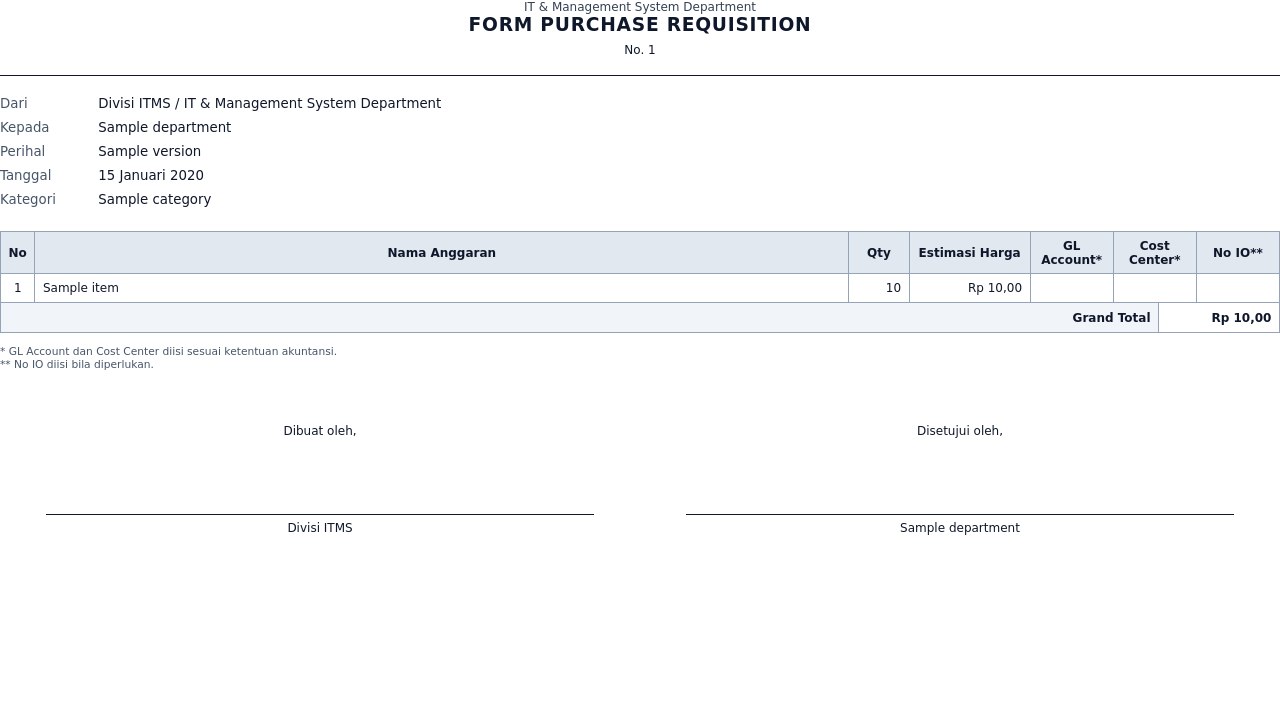
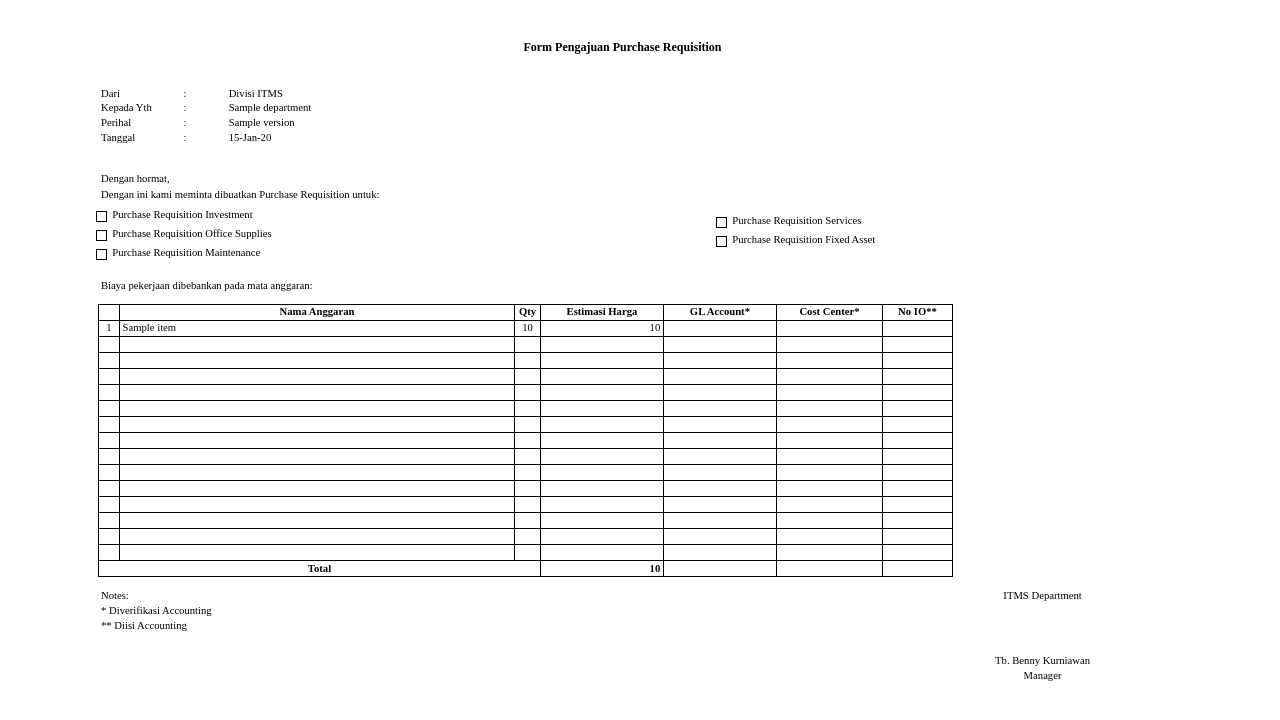
Before and after one commit to biankazahirra/itms-one, a Laravel app: template resources/views/documents/pr-pdf.blade.php in a window 1280 px wide. Shown: the top 720 px of the page. Run offline with Laravel 12, Linux system fonts and the light colour scheme; the template is opened without the code that fills it: most values are stand-ins (such as "Sample title", 1, 10 or a date in 2020); parts of the project's set-up code (start-up, migrations or seed data) failed here and were passed over.

Commit message:
fix: match PR PDF to approved form template

```diff
--- a/app/Services/PurchaseRequestPdfService.php
+++ b/app/Services/PurchaseRequestPdfService.php
@@ -43,7 +43,7 @@ class PurchaseRequestPdfService
 
         $dompdf = new Dompdf(['isRemoteEnabled' => false]);
         $dompdf->loadHtml($html, 'UTF-8');
-        $dompdf->setPaper('A4', 'portrait');
+        $dompdf->setPaper('A4', 'landscape');
         $dompdf->render();
 
         $output = $dompdf->output();
--- a/resources/views/documents/pr-pdf.blade.php
+++ b/resources/views/documents/pr-pdf.blade.php
@@ -4,218 +4,286 @@
     <meta charset="utf-8">
     <title>PR {{ $purchaseRequest->pr_number }}</title>
     <style>
-        @page { margin: 22mm 18mm; }
+        @page { margin: 0; }
 
         * { box-sizing: border-box; }
 
         body {
-            font-family: 'DejaVu Sans', sans-serif;
-            font-size: 10pt;
-            color: #0f172a;
+            font-family: times-roman;
+            font-size: 8pt;
+            color: #000;
             margin: 0;
         }
 
-        h1 {
-            font-size: 14pt;
-            letter-spacing: 0.04em;
-            margin: 0 0 2mm;
-            text-align: center;
+        .page {
+            padding: 30.3pt 102pt 0 75.74pt;
         }
 
-        .company {
+        .title {
             font-size: 9pt;
+            font-weight: bold;
             text-align: center;
-            color: #334155;
-        }
-
-        .document-number {
-            margin-top: 1mm;
-            text-align: center;
-            font-size: 9pt;
-        }
-
-        .divider {
-            border-top: 1pt solid #0f172a;
-            margin: 5mm 0 4mm;
+            margin: 0;
         }
 
         table.meta {
             width: 100%;
             border-collapse: collapse;
-            margin-bottom: 5mm;
+            margin-top: 24.2pt;
         }
 
-        table.meta th,
         table.meta td {
-            padding: 1.2mm 0;
+            padding: 0;
+            height: 11pt;
             vertical-align: top;
-            text-align: left;
-            font-weight: normal;
+            font-size: 8pt;
         }
 
-        table.meta th {
-            width: 26mm;
-            color: #475569;
+        table.meta td.label { width: 61.86pt; }
+        table.meta td.colon { width: 33.9pt; }
+
+        .salutation {
+            margin-top: 18.2pt;
+            line-height: 12pt;
+        }
+
+        table.categories {
+            width: 100%;
+            border-collapse: collapse;
+            margin-top: 2.2pt;
+        }
+
+        table.categories td {
+            padding: 0;
+            vertical-align: top;
+            font-size: 8pt;
+            line-height: 14.25pt;
+        }
+
+        table.categories td.left { width: 465pt; }
+
+        table.categories td.right { padding-top: 4.5pt; }
+
+        .checkbox {
+            display: inline-block;
+            width: 8.25pt;
+            height: 8.25pt;
+            border: 0.5pt solid #000;
+            font-size: 6.5pt;
+            font-weight: bold;
+            line-height: 8pt;
+            text-align: center;
+            vertical-align: middle;
+            margin-left: -3.75pt;
+            margin-right: 4pt;
+        }
+
+        .budget-note {
+            margin-top: 13.1pt;
         }
 
         table.items {
-            width: 100%;
+            table-layout: fixed;
+            width: 640.5pt;
             border-collapse: collapse;
+            margin-top: 9.7pt;
+            margin-left: -2.25pt;
+            font-size: 8pt;
         }
 
         table.items th,
         table.items td {
-            border: 0.6pt solid #94a3b8;
-            padding: 1.8mm 2mm;
-            font-size: 9pt;
+            border: 0.5pt solid #000;
+            padding: 1pt 2pt;
+            line-height: 9pt;
+            vertical-align: top;
         }
 
         table.items th {
-            background: #e2e8f0;
+            font-weight: bold;
             text-align: center;
+            vertical-align: middle;
+            height: 10.8pt;
+            padding: 1pt;
         }
 
-        table.items td.no { width: 8mm; text-align: center; }
-        table.items td.qty { width: 16mm; text-align: right; }
-        table.items td.money { width: 32mm; text-align: right; }
-        table.items td.account { width: 22mm; text-align: center; }
+        table.items td { height: 12.05pt; }
 
-        table.total {
+        col.no { width: 15.7pt; }
+        col.name { width: 296.3pt; }
+        col.qty { width: 19.5pt; }
+        col.money { width: 92.2pt; }
+        col.gl { width: 84.8pt; }
+        col.cost { width: 79.5pt; }
+        col.io { width: 52.5pt; }
+
+        td.no { text-align: center; }
+        td.name { padding-left: 0.5pt; }
+        td.qty { text-align: center; }
+        td.money { text-align: right; padding-right: 0.5pt; white-space: nowrap; }
+
+        tr.total td { height: 10.8pt; }
+        td.total-label { text-align: center; font-weight: bold; }
+        td.total-value { text-align: right; font-weight: bold; padding-right: 0.5pt; white-space: nowrap; }
+
+        table.footer {
             width: 100%;
             border-collapse: collapse;
-            margin-top: -0.6pt;
+            margin-top: 8.2pt;
         }
 
-        table.total th,
-        table.total td {
-            border: 0.6pt solid #94a3b8;
-            padding: 2mm;
-            font-size: 9pt;
+        table.footer td {
+            padding: 0;
+            vertical-align: top;
+            font-size: 8pt;
+            line-height: 11.25pt;
         }
 
-        table.total th {
-            text-align: right;
-            background: #f1f5f9;
-        }
+        td.notes { width: 530pt; }
 
-        table.total td {
-            width: 32mm;
-            text-align: right;
-            font-weight: bold;
-        }
-
-        .note {
-            margin-top: 3mm;
-            font-size: 8pt;
-            color: #475569;
-        }
-
-        table.signatures {
-            width: 100%;
-            margin-top: 14mm;
-            border-collapse: collapse;
-        }
-
-        table.signatures td {
-            width: 50%;
+        td.signature {
+            width: 128pt;
             text-align: center;
-            vertical-align: top;
-            font-size: 9pt;
+            padding-left: 7pt;
         }
 
         .signature-space {
-            height: 20mm;
-        }
-
-        .signature-name {
-            border-top: 0.6pt solid #0f172a;
-            padding-top: 1.5mm;
-            margin: 0 12mm;
+            height: 37.7pt;
         }
     </style>
 </head>
 <body>
-    <div class="company">IT &amp; Management System Department</div>
-    <h1>FORM PURCHASE REQUISITION</h1>
-    <div class="document-number">No. {{ $purchaseRequest->pr_number }}</div>
+    @php
+        $money = function ($value) {
+            $value = (string) $value;
+            $decimals = bccomp($value, bcadd($value, '0', 0), 2) === 0 ? 0 : 2;
 
-    <div class="divider"></div>
+            return number_format((float) $value, $decimals, ',', '.');
+        };
+
+        $category = $version->category;
+        $itemCount = $version->items->count();
+        $minimumRows = 15;
+    @endphp
+
+    <div class="page">
+        <p class="title">Form Pengajuan Purchase Requisition</p>
 
         <table class="meta">
             <tr>
-            <th>Dari</th>
-            <td>Divisi ITMS / IT &amp; Management System Department</td>
+                <td class="label">Dari</td>
+                <td class="colon">:</td>
+                <td>Divisi ITMS</td>
             </tr>
             <tr>
-            <th>Kepada</th>
+                <td class="label">Kepada Yth</td>
+                <td class="colon">:</td>
                 <td>{{ $version->department?->name ?? '—' }}</td>
             </tr>
             <tr>
-            <th>Perihal</th>
+                <td class="label">Perihal</td>
+                <td class="colon">:</td>
                 <td>{{ $version->subject }}</td>
             </tr>
             <tr>
-            <th>Tanggal</th>
-            <td>{{ \App\Support\Format::tanggal($version->pr_date) }}</td>
-        </tr>
-        <tr>
-            <th>Kategori</th>
-            <td>{{ $version->category ?: '—' }}</td>
+                <td class="label">Tanggal</td>
+                <td class="colon">:</td>
+                <td>{{ \Carbon\Carbon::parse($version->pr_date)->format('d-M-y') }}</td>
             </tr>
         </table>
 
+        <div class="salutation">
+            <div>Dengan hormat,</div>
+            <div>Dengan ini kami meminta dibuatkan Purchase Requisition untuk:</div>
+        </div>
+
+        <table class="categories">
+            <tr>
+                <td class="left">
+                    <div><span class="checkbox">{{ $category === 'Investment' ? 'X' : '' }}</span>Purchase Requisition Investment</div>
+                    <div><span class="checkbox">{{ $category === 'Office Supplies' ? 'X' : '' }}</span>Purchase Requisition Office Supplies</div>
+                    <div><span class="checkbox">{{ $category === 'Maintenance' ? 'X' : '' }}</span>Purchase Requisition Maintenance</div>
+                </td>
+                <td class="right">
+                    <div><span class="checkbox">{{ $category === 'Services' ? 'X' : '' }}</span>Purchase Requisition Services</div>
+                    <div><span class="checkbox">{{ $category === 'Fixed Asset' ? 'X' : '' }}</span>Purchase Requisition Fixed Asset</div>
+                </td>
+            </tr>
+        </table>
+
+        <div class="budget-note">Biaya pekerjaan dibebankan pada mata anggaran:</div>
+
         <table class="items">
+            <colgroup>
+                <col class="no">
+                <col class="name">
+                <col class="qty">
+                <col class="money">
+                <col class="gl">
+                <col class="cost">
+                <col class="io">
+            </colgroup>
             <thead>
                 <tr>
-                <th>No</th>
-                <th>Nama Anggaran</th>
-                <th>Qty</th>
-                <th>Estimasi Harga</th>
-                <th>GL Account*</th>
-                <th>Cost Center*</th>
-                <th>No IO**</th>
+                    <th style="width: 2.45%"></th>
+                    <th style="width: 46.26%">Nama Anggaran</th>
+                    <th style="width: 3.04%">Qty</th>
+                    <th style="width: 14.39%">Estimasi Harga</th>
+                    <th style="width: 13.24%">GL Account*</th>
+                    <th style="width: 12.41%">Cost Center*</th>
+                    <th style="width: 8.2%">No IO**</th>
                 </tr>
             </thead>
             <tbody>
                 @foreach ($version->items as $index => $item)
                     <tr>
                         <td class="no">{{ $index + 1 }}</td>
-                    <td>{{ $item->budget_name }}</td>
+                        <td class="name">{{ $item->budget_name }}</td>
                         <td class="qty">{{ \App\Support\Money::quantity($item->quantity) }}</td>
-                    <td class="money">{{ \App\Support\Format::rupiah($item->estimated_total, 2) }}</td>
-                    <td class="account"></td>
-                    <td class="account"></td>
-                    <td class="account"></td>
+                        <td class="money">{{ $money($item->estimated_total) }}</td>
+                        <td></td>
+                        <td></td>
+                        <td></td>
                     </tr>
                 @endforeach
+
+                @for ($row = $itemCount; $row < $minimumRows; $row++)
+                    <tr>
+                        <td class="no"></td>
+                        <td></td>
+                        <td></td>
+                        <td></td>
+                        <td></td>
+                        <td></td>
+                        <td></td>
+                    </tr>
+                @endfor
+
+                <tr class="total">
+                    <td class="total-label" colspan="3">Total</td>
+                    <td class="total-value">{{ $money($version->grand_total) }}</td>
+                    <td></td>
+                    <td></td>
+                    <td></td>
+                </tr>
             </tbody>
         </table>
 
-    <table class="total">
+        <table class="footer">
             <tr>
-            <th>Grand Total</th>
-            <td>{{ \App\Support\Format::rupiah($version->grand_total, 2) }}</td>
-        </tr>
-    </table>
-
-    <p class="note">
-        * GL Account dan Cost Center diisi sesuai ketentuan akuntansi.<br>
-        ** No IO diisi bila diperlukan.
-    </p>
-
-    <table class="signatures">
-        <tr>
-            <td>
-                Dibuat oleh,
+                <td class="notes">
+                    <div>Notes:</div>
+                    <div>* Diverifikasi Accounting</div>
+                    <div>** Diisi Accounting</div>
+                </td>
+                <td class="signature">
+                    <div>ITMS Department</div>
                     <div class="signature-space"></div>
-                <div class="signature-name">Divisi ITMS</div>
-            </td>
-            <td>
-                Disetujui oleh,
-                <div class="signature-space"></div>
-                <div class="signature-name">{{ $version->department?->name ?? 'Departemen Tujuan' }}</div>
+                    <div>Tb. Benny Kurniawan</div>
+                    <div>Manager</div>
                 </td>
             </tr>
         </table>
+    </div>
 </body>
 </html>
```
Also changed, not shown: tests/Feature/PurchaseRequestTest.php (+1 -1 lines). Lines whose indentation alone changed are shown as unchanged.
